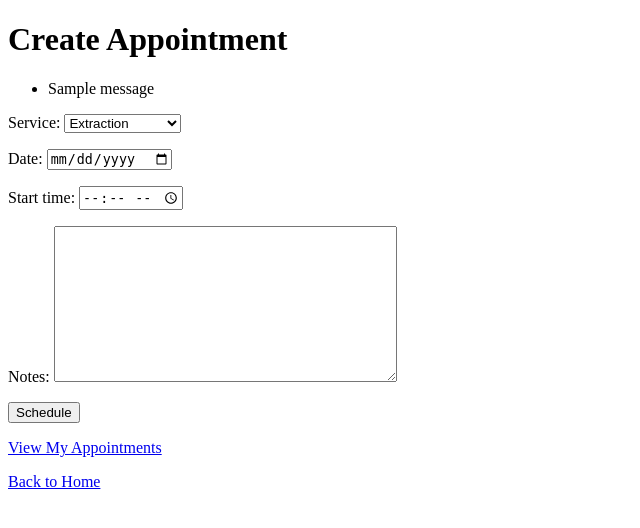
After one commit to acohen220429/SDEV-265-Appmt_Scheduler-Project, a Django app: page /appointments/create/ in a window 1280 px wide. The commit adds this page. Shown: the top 528 px of the page, without its empty margins (0-640 px from the left). Run offline with Django 5.2, Linux system fonts and the light colour scheme; a user stored in the database is signed in; tables that the repository leaves empty hold one stand-in row (values such as "Sample post"); one stand-in notice (Sample message) is shown.

Commit message:
Fixed missing imports, added appointment list and create appointment pages, Fixed control flow to prevent crashes, changed form to be more user friendly.

```diff
--- a/mysite/urls.py
+++ b/mysite/urls.py
@@ -23,5 +23,7 @@ urlpatterns = [
     path('login/', views.login_page, name='login'),
     path('register/', views.register_page, name='register'),
     path('logout/', views.logout_page, name='logout'),
+    path('appointments/', views.schedule_appointment, name='schedule_appointment'),
+    path('appointments/create/', views.create_appointment, name='create_appointment'),
     path('admin/', admin.site.urls),
 ]
--- a/scheduler/forms.py
+++ b/scheduler/forms.py
@@ -1,6 +1,14 @@
 from django import forms
 from django.contrib.auth.models import User
 from .models import Appointment
+
+SERVICE_CHOICES = [
+    ("Extraction", "Extraction"),
+    ("Spray Tan", "Spray Tan"),
+    ("Hair Removal", "Hair Removal"),
+    ("Chemical Peel", "Chemical Peel"),
+    ("Acne Treatment", "Acne Treatment"),
+]
 
 
 class SimpleRegisterForm(forms.Form):
@@ -20,7 +28,16 @@ class SimpleRegisterForm(forms.Form):
 
 
 class AppointmentForm(forms.ModelForm):
+    service = forms.ChoiceField(choices=SERVICE_CHOICES)
+    starttime = forms.TimeField(
+        label="Start time",
+        widget=forms.TimeInput(attrs={"type": "time"}),
+    )
+
     class Meta:
         model = Appointment
         #Fields are all variables user inputs themselves
         fields = ['service', 'date', 'starttime', 'notes']
+        widgets = {
+            "date": forms.DateInput(attrs={"type": "date"}),
+        }
--- a/scheduler/models.py
+++ b/scheduler/models.py
@@ -8,7 +8,8 @@ class Appointment(models.Model):
     date = models.DateField()
     starttime = models.TimeField()
     endtime = models.TimeField()
-    creation_DT = models.DateTimeField(auto_now_add=True)
+    creation_date = models.DateTimeField(auto_now_add=True)
+    creation_time = models.DateTimeField(auto_now_add=True)
     notes = models.TextField(blank=True, null=True)
 
     def __str__(self):
--- /dev/null
+++ b/scheduler/templates/scheduler/create_appointment.html
@@ -0,0 +1,31 @@
+<!DOCTYPE html>
+<html lang="en">
+
+<head>
+    <meta charset="UTF-8">
+    <meta name="viewport" content="width=device-width, initial-scale=1.0">
+    <title>Create Appointment</title>
+</head>
+
+<body>
+    <h1>Create Appointment</h1>
+
+    {% if messages %}
+    <ul>
+        {% for message in messages %}
+        <li>{{ message }}</li>
+        {% endfor %}
+    </ul>
+    {% endif %}
+
+    <form method="post">
+        {% csrf_token %}
+        {{ form.as_p }}
+        <button type="submit">Schedule</button>
+    </form>
+
+    <p><a href="{% url 'schedule_appointment' %}">View My Appointments</a></p>
+    <p><a href="{% url 'home' %}">Back to Home</a></p>
+</body>
+
+</html>
--- a/scheduler/templates/scheduler/home.html
+++ b/scheduler/templates/scheduler/home.html
@@ -19,6 +19,9 @@
 
     {% if user.is_authenticated %}
     <p>You are logged in as {{ user.username }}.</p>
+    <form method="get" action="{% url 'create_appointment' %}">
+        <button type="submit">Schedule Appointment</button>
+    </form>
     <form method="post" action="{% url 'logout' %}">
         {% csrf_token %}
         <button type="submit">Logout</button>
--- a/scheduler/views.py
+++ b/scheduler/views.py
@@ -3,7 +3,8 @@ from django.contrib.auth import login, logout
 from django.contrib.auth.forms import AuthenticationForm
 from django.shortcuts import redirect, render
 from django.contrib.auth.decorators import login_required
-from .forms import SimpleRegisterForm
+from datetime import datetime, timedelta
+from .forms import SimpleRegisterForm, AppointmentForm
 from .models import Appointment
 
 #This is our dictionary for service minutes
@@ -74,38 +75,32 @@ def create_appointment(request):
         if form.is_valid():
             appmt = form.save(commit=False)
             appmt.client = request.user
-        #/ This code then calculates end time based on
-        #/ the service duration from the minutes dictionary
+            # This code calculates end time based on service duration.
+            service_minutes = SERVICE_MINUTES.get(appmt.service, 30)
+            start_datetime = datetime.combine(appmt.date, appmt.starttime)
+            appmt.endtime = (start_datetime + timedelta(minutes=service_minutes)).time()
 
+            # Validate overlap and 24-hour advance booking.
+            overlap_test = False
+            existing_appointments = Appointment.objects.filter(date=appmt.date)
+            for existing in existing_appointments:
+                if appmt.starttime < existing.endtime and appmt.endtime > existing.starttime:
+                    overlap_test = True
+                    break
 
-        service_minutes = SERVICE_MINUTES.get(appmt.service, 30)  # default to 30 minutes if service not found
-        #formatted as a single object for easier use
-        start_datetime = datetime.combine(appmt.date, appmt.starttime)
-        #It then calculates how long the appointment will take
-        appmt.endtime = (start_datetime + timedelta(minutes=service_minutes)).time()
+            advance_check = start_datetime < datetime.now() + timedelta(hours=24)
 
-        #Below will be the validation for appointment overlap
-        #and 24 hr advance booking
-
-        overlapTest = False
-
-
-        exisiting_appointments = Appointment.objects.filter(date=appmt.date)
-        for existing in exisiting_appointments:
-            if (appmt.starttime < existing.endtime and appmt.endtime > existing.starttime):
-            overlapTest = True
-                break
-
-
-        advanceCheck = start_datetime < datetime.now() + timedelta(hours = 24)
-
-        if overlapTest:
-            messages.error(request, "This appointment overlaps with an existing appointment. Please choose a different time.")
-        elif advanceCheck:
-            messages.error(request, "Appointments must be booked at least 24 hours in advance.")
+            if overlap_test:
+                messages.error(request, "This appointment overlaps with an existing appointment. Please choose a different time.")
+            elif advance_check:
+                messages.error(request, "Appointments must be booked at least 24 hours in advance.")
+            else:
+                appmt.save()
+                messages.success(request, "Your appointment has been scheduled.")
+                return redirect("schedule_appointment")
         else:
-            appmt.save()
-            messages.success(request, "Your appointment has been scheduled.")
-            return redirect("schedule_appointment")
+            messages.error(request, "Please fix the form errors below.")
     else:
         form = AppointmentForm()
+
+    return render(request, "scheduler/create_appointment.html", {"form": form})
```
Also changed, not shown: scheduler/templates/scheduler/schedule_appointment.html (added, +32 -0 lines).
